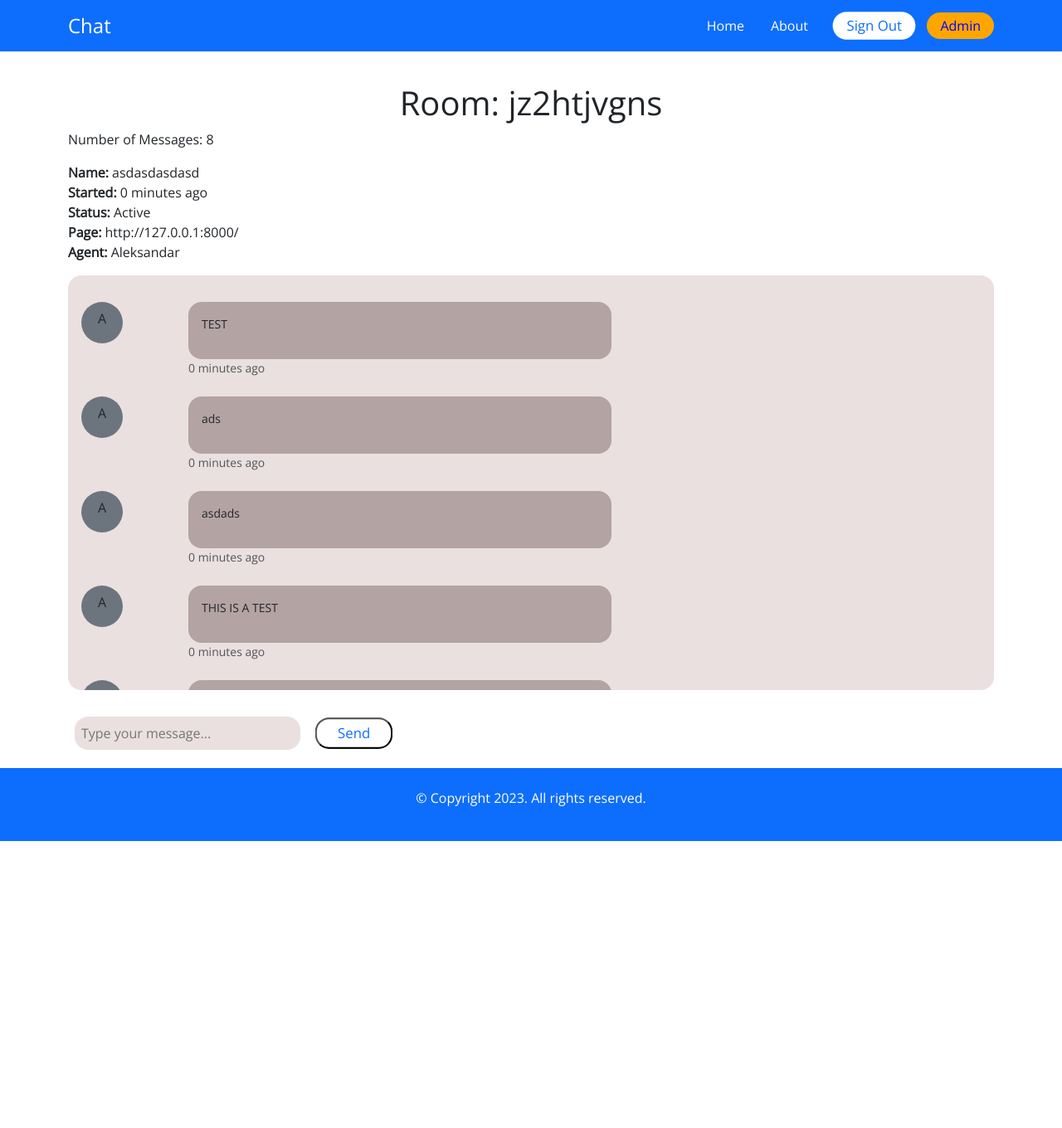
After one commit to drakata27/chat_app, a Django app: a page that uses chat/templates/chat/room.html in a window 1280 px wide. The commit adds this page. Shown: the whole page at 83% size. Run offline with Django 4.2, Linux system fonts and the light colour scheme; a user stored in the database is signed in; data comes from the database, SQL or seed files in the repository; both versions use the stored data as it was after the commit.

Commit message:
Agents can open a room

```diff
--- a/chat/consumers.py
+++ b/chat/consumers.py
@@ -75,7 +75,7 @@ class ChatConsumer(AsyncWebsocketConsumer):
     @sync_to_async
     def create_message(self, sent_by, message, agent):
         message = Message.objects.create(message_body=message, sent_by=sent_by)
-
+        print('Message: ',message)
         if agent:
             message.created_by = User.objects.get(pk=agent)
             message.save()
--- /dev/null
+++ b/chat/templates/chat/room.html
@@ -0,0 +1,61 @@
+{% extends 'core/base.html' %}
+
+{% load chatextras %}
+
+{% block content %}
+<div class="container ml-auto">
+    <h1 class="room-h1">Room: {{ room.room_id }}</h1>
+
+    <p>Number of Messages: {{ room.messages.all|length }}</p>
+
+    <p>
+        <b>Name: </b> {{room.client}} <br>
+        <b>Started: </b> {{room.created_at|timesince}} ago<br>
+        <b>Status: </b> {{room.get_status_display}} <br>
+        <b>Page: </b> {{room.url}} <br>
+        <b>Agent: </b> {% firstof room.agent.name 'None yet...'%} <br>
+    </p>
+
+    <div id="chat_log" class="mb-4 p-4 rounded-4" style="height: 500px;">
+        {% for message in room.messages.all %}
+
+        <div class="container mt-2 agent-bubble">
+            <div class="row">
+                {% if not message.created_by %}
+                    <div class="col-md-1">
+                        <div class="rounded-circle bg-secondary text-center pt-2 initials" style="width: 50px; height: 50px;">
+                            {{ message.sent_by|initials }}
+                        </div>
+                    </div>
+                {% endif %}
+
+            <div class="col-md-6 ml-auto">
+                <div class="p-3 rounded-4" >
+                    <p class="text-sm overflow-hidden" style="white-space: normal; word-wrap: break-word;">{{message.message_body}}</p>
+                </div>
+
+                <p class="text-muted">{{ message.created_at|timesince }} ago</p>
+            </div>
+            </div>
+        </div>
+
+        {% if message.created_by %}
+            <div class="col-md-1">
+                <div class="rounded-circle bg-secondary text-center pt-2 initials" style="width: 50px; height: 50px;">
+                    {{ message.sent_by|initials }}
+                </div>
+            </div>
+        {% endif %}
+
+        {% endfor %}
+    </div>
+
+    {% if room.status == 'active' %}
+    <!-- CSRF Token -->
+    <form method="POST"> {% csrf_token %}
+        <input id="chat_message_input" type="text" name="message_body" class="p-2 m-2 rounded-4" placeholder="Type your message...">
+        <button id="chat_message_submit" class="custom-btn rounded-4 my-2 px-4 py-1 p-2 m-2 mb-4">Send</button>
+    </form>
+    {% endif %}
+</div>
+{% endblock %}
--- a/chat/urls.py
+++ b/chat/urls.py
@@ -7,4 +7,5 @@ app_name = 'chat'
 urlpatterns = [
     path('api/create-room/<str:room_id>/', views.create_room, name='create-room'),
     path('chat-admin/', views.admin, name='admin'),
+    path('chat-admin/<str:room_id>/', views.room, name='room'),
 ]
--- a/chat/views.py
+++ b/chat/views.py
@@ -34,3 +34,15 @@ def admin(request):
     }
 
     return render(request, 'chat/admin.html', context=context)
+
+@login_required
+def room(request, room_id):
+    room = Room.objects.get(room_id=room_id)
+
+    if room.status == Room.WAITING:
+        room.status = Room.ACTIVE
+        room.agent = request.user
+        room.save()
+
+    context= {'room': room,}
+    return render(request, 'chat/room.html', context=context)
--- a/core/templates/core/base.html
+++ b/core/templates/core/base.html
@@ -12,12 +12,12 @@
     <link href="https://fonts.googleapis.com/css2?family=Open+Sans&display=swap" rel="stylesheet">
     <link rel="stylesheet" type="text/css" href="{% static 'css/main.css' %}">
 </head>
-<body class="vh-100 ">
+<body class="vh-100">
     <!-- Navbar -->
-    <nav class="navbar navbar-expand-lg navbar-dark bg-primary">
+    <nav class="navbar navbar-expand-lg navbar-dark bg-primary fixed-top">
         <div class="container">
           <!-- Logo -->
-          <a class="navbar-brand fs-4" href="{% url 'core:index' %}">#Let'sChat</a>
+          <a class="navbar-brand fs-4" href="{% url 'core:index' %}">Chat</a>
           <!-- Toggle Btn -->
           <button class="navbar-toggler shadow-none border-0" type="button" data-bs-toggle="offcanvas" data-bs-target="#offcanvasNavbar" aria-controls="offcanvasNavbar" aria-label="Toggle navigation">
             <span class="navbar-toggler-icon"></span>
@@ -59,7 +59,7 @@
 
       {% endblock %}
       <!-- Footer -->
-      <footer id="footer" class="bg-primary py-4 fixed-bottom">
+      <footer id="footer" class="bg-primary py-4">
         <div class="container">
             <p id="footer-note" class="text-white text-center">© Copyright 2023. All rights reserved.</p>
         </div>
--- a/static/css/main.css
+++ b/static/css/main.css
@@ -1,6 +1,8 @@
 /* Global Styles */
 body {
     font-family: 'Open Sans', sans-serif;
+    overflow-y: scroll;
+    overflow-x: hidden;
 }
 a,
 .custom-btn {
@@ -134,6 +136,11 @@ input{
     margin-top: 20px !important;
 }
 
+/* Room */
+.room-h1 {
+    margin-top: 100px !important;
+}
+
 
 /* Small screens */
 @media(max-width: 991px) {
--- a/static/js/main.js
+++ b/static/js/main.js
@@ -66,11 +66,11 @@ function onChatMessage(data) {
                         </div>
 
                         <div class="col-md-6 ml-auto">
-                            <div class="p-3 rounded-4 >
+                            <div class="p-3 rounded-4" >
                                 <p class="text-sm overflow-hidden" style="white-space: normal; word-wrap: break-word;">${data.message}</p>
                             </div>
 
-                            <p class="text-muted">${data.created_at}22 ago</p>
+                            <p class="text-muted">${data.created_at} ago</p>
                         </div>
                     </div>
                 </div>
```
Also changed, not shown: chat/templates/chat/admin.html (+18 -9 lines), chat/templates/chat/partials/chat_bubble.html (+5 -2 lines), chat/templates/chat/partials/room_list.html (added, +17 -0 lines), db.sqlite3.
